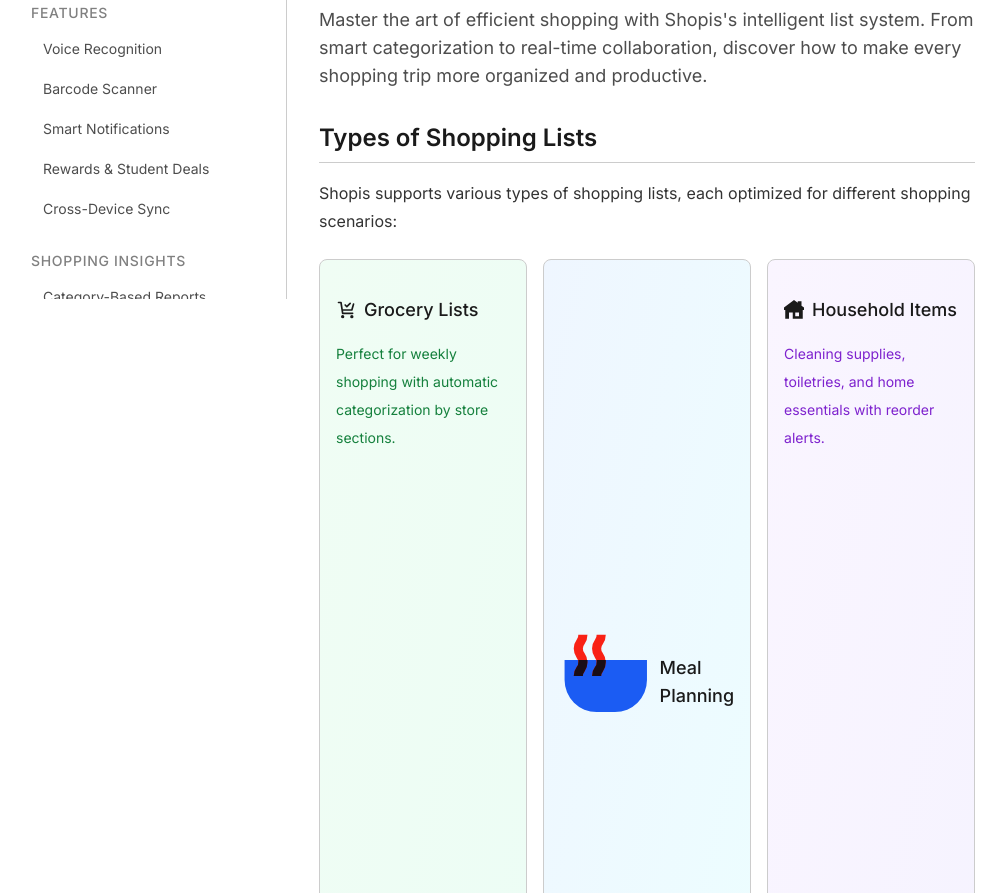
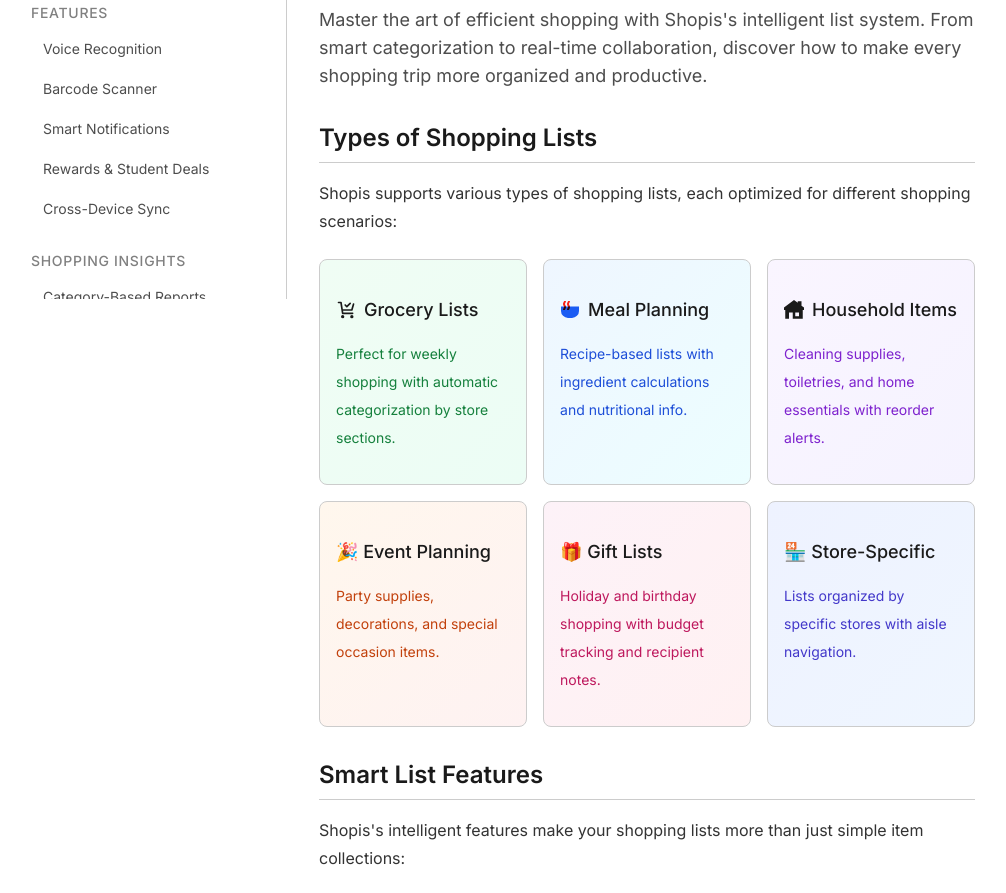
Before and after one commit to ShopisMarket/ShopisWiki, an Astro site: page /user-guide/shopping-lists in a window 1280 px wide. Shown: the part 502-1395 px from the top of the page, without its empty margins (1-1007 px from the left). Built offline with nearby package versions, Linux system fonts and the light colour scheme; Astro itself is replaced by a stand-in of ours.

Commit message:
Updated shopping-lists.astro

```diff
--- a/src/pages/user-guide/shopping-lists.astro
+++ b/src/pages/user-guide/shopping-lists.astro
@@ -52,41 +52,17 @@
       <p class="text-sm text-green-700 dark:text-green-300">Perfect for weekly shopping with automatic categorization by store sections.</p>
     </div>
     <div class="border border-neutral-200 dark:border-neutral-800 rounded-lg p-4 bg-gradient-to-br from-blue-50 to-cyan-50 dark:from-blue-900/20 dark:to-cyan-900/20">
-      <div class="flex items-center gap-2 mb-2 text-blue-800 dark:text-blue-300">
-  <?xml version="1.0" ?>
-
-<!-- Uploaded to: SVG Repo, www.svgrepo.com, Generator: SVG Repo Mixer Tools -->
-<svg width="800px" height="800px" viewBox="0 0 20 20" xmlns="http://www.w3.org/2000/svg">
-
-<defs>
-
-<style>.cls-1{fill:none;}.cls-2{fill:#1b5cf3;}.cls-3{fill:#f92115;}.cls-4{fill:#190d15;}</style>
-
-</defs>
-
-<g data-name="Layer 2" id="Layer_2">
-
-<g data-name="Layer 1" id="Layer_1-2">
-
-<rect class="cls-1" height="20" width="20"/>
-
-<path class="cls-2" d="M1,6.5H19a0,0,0,0,1,0,0v4.38a7,7,0,0,1-7,7H8a7,7,0,0,1-7-7V6.5A0,0,0,0,1,1,6.5Z"/>
-
-<path class="cls-3" d="M5,10H3A3.35,3.35,0,0,1,3.67,8,1.41,1.41,0,0,0,4,7a1.41,1.41,0,0,0-.33-.95A3.4,3.4,0,0,1,3,4,3.35,3.35,0,0,1,3.67,2,1.41,1.41,0,0,0,4,1H6a3.41,3.41,0,0,1-.66,2.06A1.42,1.42,0,0,0,5,4a1.43,1.43,0,0,0,.34,1A3.36,3.36,0,0,1,6,7a3.41,3.41,0,0,1-.66,2.06A1.42,1.42,0,0,0,5,10Z"/>
-
-<path class="cls-3" d="M9,10H7A3.35,3.35,0,0,1,7.67,8,1.41,1.41,0,0,0,8,7a1.41,1.41,0,0,0-.33-.95A3.4,3.4,0,0,1,7,4,3.35,3.35,0,0,1,7.67,2,1.41,1.41,0,0,0,8,1h2a3.41,3.41,0,0,1-.66,2.06A1.42,1.42,0,0,0,9,4a1.43,1.43,0,0,0,.34,1A3.36,3.36,0,0,1,10,7a3.41,3.41,0,0,1-.66,2.06A1.42,1.42,0,0,0,9,10Z"/>
-
-<path class="cls-4" d="M8,7a1.41,1.41,0,0,1-.33,1A3.35,3.35,0,0,0,7,10H9a1.42,1.42,0,0,1,.34-.95A3.41,3.41,0,0,0,10,7a4.22,4.22,0,0,0,0-.52h-2A1.26,1.26,0,0,1,8,7Z"/>
-
-<path class="cls-4" d="M4,7a1.41,1.41,0,0,1-.33,1A3.35,3.35,0,0,0,3,10H5a1.42,1.42,0,0,1,.34-.95A3.41,3.41,0,0,0,6,7,4.22,4.22,0,0,0,6,6.5h-2A1.26,1.26,0,0,1,4,7Z"/>
-
-</g>
-
-</g>
-
-</svg>
-  <h4 class="font-semibold">Meal Planning</h4>
-</div>
+      <h4 class="flex items-center gap-2 font-semibold mb-2 text-blue-800 dark:text-blue-300">
+  <svg xmlns="http://www.w3.org/2000/svg" viewBox="0 0 20 20" class="w-5 h-5">
+    <path fill="none" d="M0 0h20v20H0z"/>
+    <path fill="#1b5cf3" d="M1,6.5H19v4.38a7,7,0,0,1-7,7H8a7,7,0,0,1-7-7Z"/>
+    <path fill="#f92115" d="M5,10H3A3.35,3.35,0,0,1,3.67,8,1.41,1.41,0,0,0,4,7a1.41,1.41,0,0,0-.33-.95A3.4,3.4,0,0,1,3,4,3.35,3.35,0,0,1,3.67,2,1.41,1.41,0,0,0,4,1H6a3.41,3.41,0,0,1-.66,2.06A1.42,1.42,0,0,0,5,4a1.43,1.43,0,0,0,.34,1A3.36,3.36,0,0,1,6,7a3.41,3.41,0,0,1-.66,2.06A1.42,1.42,0,0,0,5,10Z"/>
+    <path fill="#f92115" d="M9,10H7A3.35,3.35,0,0,1,7.67,8,1.41,1.41,0,0,0,8,7a1.41,1.41,0,0,0-.33-.95A3.4,3.4,0,0,1,7,4,3.35,3.35,0,0,1,7.67,2,1.41,1.41,0,0,0,8,1h2a3.41,3.41,0,0,1-.66,2.06A1.42,1.42,0,0,0,9,4a1.43,1.43,0,0,0,.34,1A3.36,3.36,0,0,1,10,7a3.41,3.41,0,0,1-.66,2.06A1.42,1.42,0,0,0,9,10Z"/>
+    <path fill="#190d15" d="M8,7a1.41,1.41,0,0,1-.33,1A3.35,3.35,0,0,0,7,10H9a1.42,1.42,0,0,1,.34-.95A3.41,3.41,0,0,0,10,7a4.22,4.22,0,0,0,0-.52h-2A1.26,1.26,0,0,1,8,7Z"/>
+    <path fill="#190d15" d="M4,7a1.41,1.41,0,0,1-.33,1A3.35,3.35,0,0,0,3,10H5a1.42,1.42,0,0,1,.34-.95A3.41,3.41,0,0,0,6,7,4.22,4.22,0,0,0,6,6.5h-2A1.26,1.26,0,0,1,4,7Z"/>
+  </svg>
+  Meal Planning
+</h4>
 
       <p class="text-sm text-blue-700 dark:text-blue-300">Recipe-based lists with ingredient calculations and nutritional info.</p>
     </div>
```
